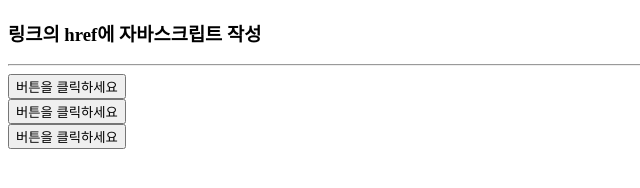
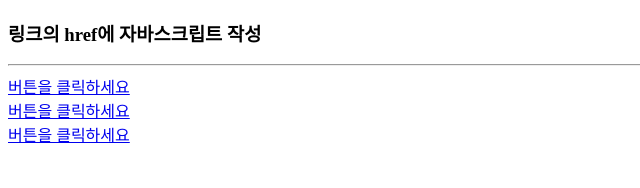
Before and after one commit to yuls0202/89012, a plain HTML site: page index.html in a window 1280 px wide. Shown: the whole page, without its empty margins (0-640 px from the left). Drawn offline with Linux system fonts and the light colour scheme.

Commit message:
Update index.html

```diff
--- a/index.html
+++ b/index.html
@@ -6,7 +6,7 @@
     <meta name="viewport" content="width=device-width, initial-scale=1.0">
     <title>Document</title>
     <script>
-        function btn(sample){
+        function ddd(sample){
            alert(sample);
         }
        </script>
@@ -14,8 +14,8 @@
 <body>
     <h3>링크의 href에 자바스크립트 작성</h3>
     <hr>
-    <button onclick="javascript:btn('경고창을 뛰웁니다' )"> 버튼을 클릭하세요 </button> <br>
-    <button onclick="javascript:btn('확인창을 뛰웁니다' )"> 버튼을 클릭하세요 </button>  <br>
-    <button onclick="javascript:btn('입력창을 뛰웁니다' )"> 버튼을 클릭하세요 </button>
+    <a href="javascript:ddd('경고창을 뛰웁니다')"> 버튼을 클릭하세요 </a> <br>
+    <a href="javascript:ddd('확인창을 뛰웁니다')"> 버튼을 클릭하세요 </a>  <br>
+    <a href="javascript:ddd('입력창을 뛰웁니다')"> 버튼을 클릭하세요 </a>
 </body>
 </html>
```
